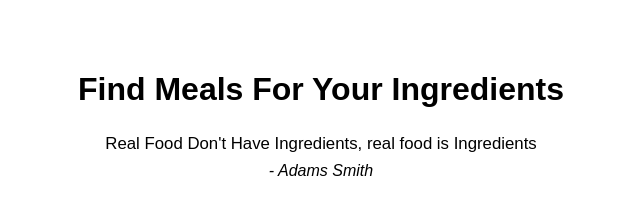
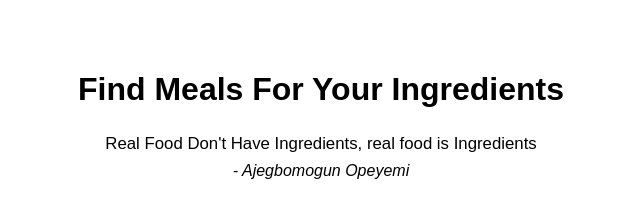
Before and after one commit to AJFX-01/Food-REcipe-APi, a plain HTML site: page index.html in a window 1280 px wide. Shown: the top 201 px of the page, without its empty margins (319-959 px from the left). Drawn offline with Linux system fonts and the light colour scheme; a web font is replaced by a local one.

Commit message:
Update index.html

```diff
--- a/index.html
+++ b/index.html
@@ -15,7 +15,7 @@
                 <h2 class="title">Find Meals For Your Ingredients</h2>
                 <blockquote>Real Food Don't Have Ingredients, real food is Ingredients
                     <br>
-                    <cite>- Adams Smith</cite>
+                    <cite>- Ajegbomogun Opeyemi</cite>
                 </blockquote>
 
                 <div class="meal-search-box">
```
